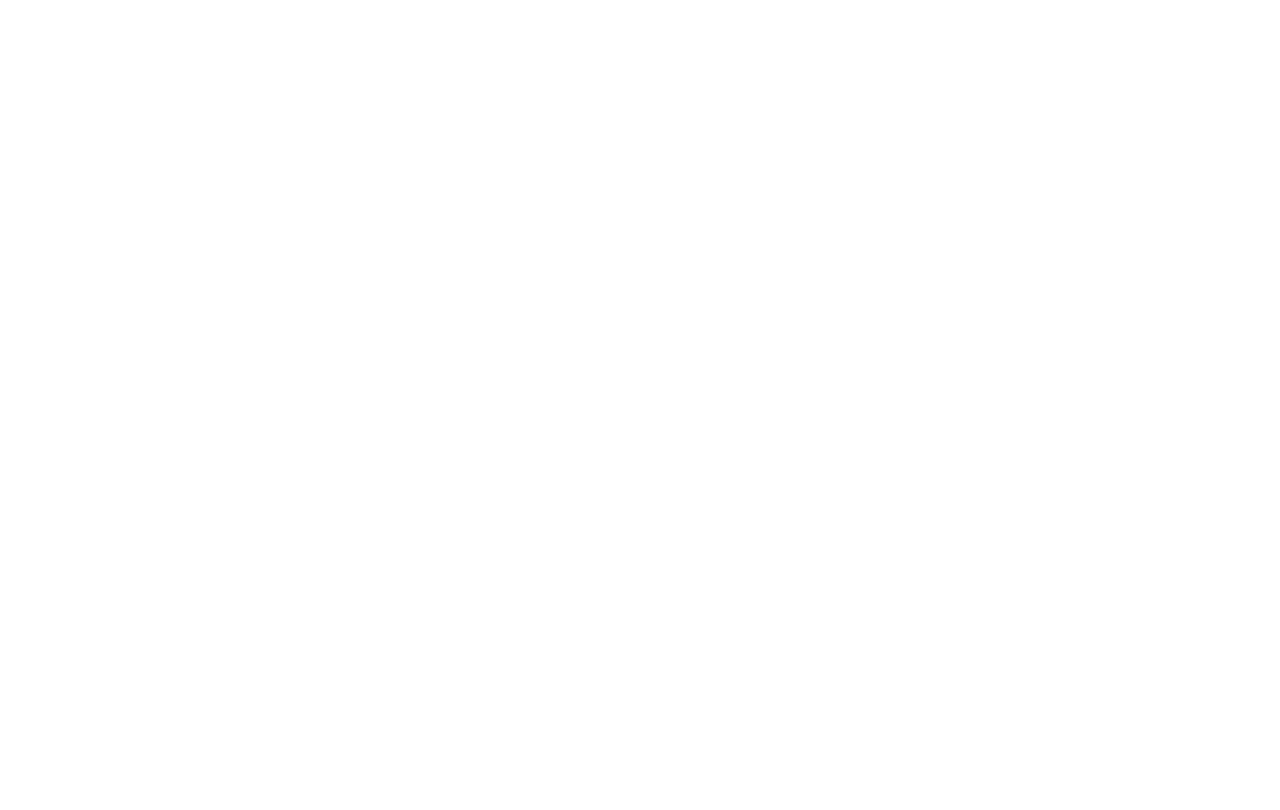
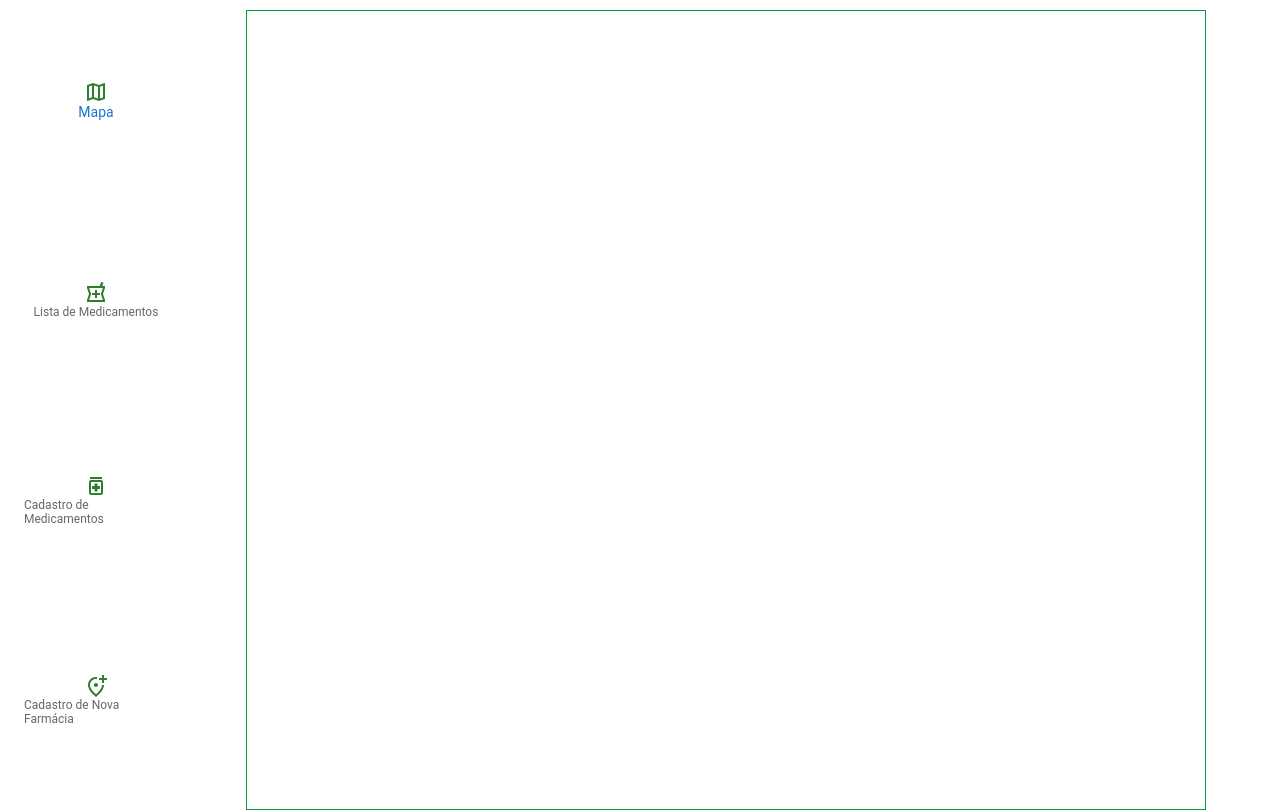
Before and after one commit to jaderm1/Medication-Management, a React (Vite) app: page /medication-list in a window 1280 px wide. Before the commit this address had no page. Built offline with nearby package versions, Linux system fonts and the light colour scheme.

Commit message:
created medication list base page and set routes

```diff
--- a/src/components/Menu/index.jsx
+++ b/src/components/Menu/index.jsx
@@ -22,7 +22,7 @@
     icon: <MapOutlinedIcon color='success' />
   }
   ,
-  {path: '/list',
+  {path: '/medication-list',
   name: 'Lista de Medicamentos',
   icon: <LocalPharmacyOutlinedIcon color='success'  />
   },
--- /dev/null
+++ b/src/pages/medication-list.jsx
@@ -0,0 +1,18 @@
+import { Menu } from "../components/Menu";
+import { MainStyled } from "../components/Main";
+
+
+
+function MedicationList(){
+    return(
+        <>
+
+            <Menu/>
+              <MainStyled>
+            </MainStyled>
+        </>
+    )
+
+}
+
+export {MedicationList};
--- a/src/routes/index.jsx
+++ b/src/routes/index.jsx
@@ -3,6 +3,7 @@
 import { Map } from '../pages/map'
 import { PharmacyRegistry } from '../pages/pharmacy-registry'
 import { MedicationRegistry } from '../pages/medication-registry'
+import { MedicationList } from '../pages/medication-list'
 
 function RoutesApp() {
     return (
@@ -12,6 +13,7 @@
                 <Route element={<Map/>} path='/map'/>
                 <Route element={<PharmacyRegistry/>} path='/pharmacy-registry'/>
                 <Route element={<MedicationRegistry/>} path='/medication-registry'/>
+                <Route element={<MedicationList/>} path='/medication-list' />
 
 
 
```
